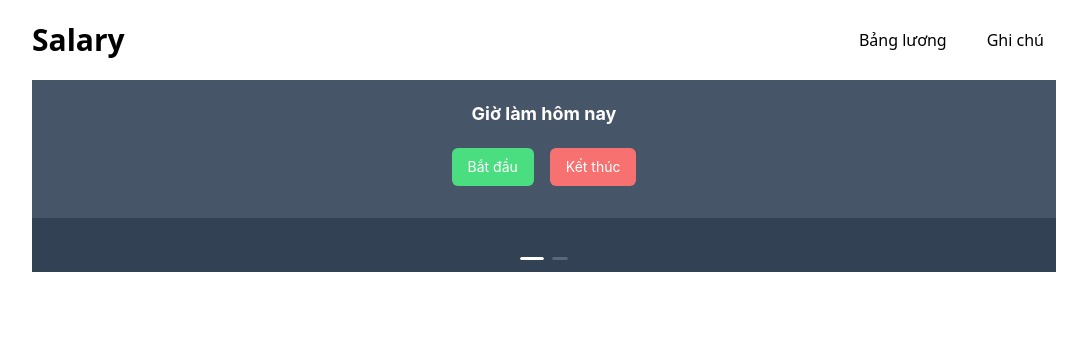
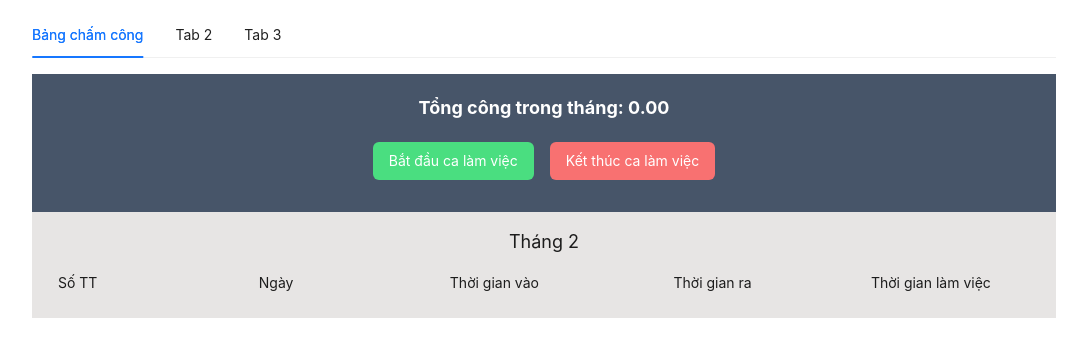
Before and after one commit to phucngdev/Salary, a React (Vite) app: page / in a window 1280 px wide. Shown: the top 356 px of the page, without its empty margins (96-1183 px from the left). Built offline with nearby package versions, Linux system fonts and the light colour scheme.

Commit message:
new update

```diff
--- a/src/components/AddNew.jsx
+++ b/src/components/AddNew.jsx
@@ -9,6 +9,13 @@ const AddNew = () => {
     const timeLocal = JSON.parse(localStorage.getItem(`month${month}`)) || [];
     return timeLocal;
   });
+
+  const totalTimeSpace = (timeStart, timeEnd, timeDay) => {
+    const startDate = new Date(`${timeDay} ${timeStart}`);
+    const endDate = new Date(`${timeDay} ${timeEnd}`);
+    const timeSpace = Math.abs(endDate - startDate) / 1000;
+    return timeSpace;
+  };
 
   const handleStart = () => {
     const newTime = {
@@ -24,6 +31,11 @@ const AddNew = () => {
   };
   const handleEnd = () => {
     time[0]["timeEnd"] = new Date().toLocaleTimeString();
+    time[0]["timeSpace"] = totalTimeSpace(
+      time[0].timeStart,
+      time[0].timeEnd,
+      time[0].timeDay
+    );
     localStorage.setItem(`month${month}`, JSON.stringify(time));
     message.success({
       content: "Kết thúc phiên làm việc",
@@ -31,22 +43,30 @@ const AddNew = () => {
     });
   };
 
+  const timeWorking = time.reduce((timeWork, value) => {
+    return timeWork + value.timeSpace;
+  }, 0);
+
   return (
     <>
       <div className="flex flex-col items-center px-3 pt-5 text-white bg-slate-600">
-        <h3 className="text-lg font-bold mb-5">Giờ làm hôm nay</h3>
+        <div className="flex items-center mb-5">
+          <h3 className="text-lg font-bold ">
+            Tổng công trong tháng: {(timeWorking / 28000).toFixed(2)}
+          </h3>
+        </div>
         <div className="flex items-center gap-4 mb-8">
           <button
             onClick={handleStart}
             className="px-4 py-2 bg-green-400 hover:bg-green-600 rounded-md"
           >
-            Bắt đầu
+            Bắt đầu ca làm việc
           </button>
           <button
             onClick={handleEnd}
             className="px-4 py-2 bg-red-400 hover:bg-red-600 rounded-md"
           >
-            Kết thúc
+            Kết thúc ca làm việc
           </button>
         </div>
       </div>
--- a/src/components/Header.jsx
+++ b/src/components/Header.jsx
@@ -1,30 +1,40 @@
 import React from "react";
 import { Helmet } from "react-helmet";
-import { Link } from "react-router-dom";
+import { Tabs } from "antd";
+import SalaryTable from "./SalaryTable";
 
+const onChange = (key) => {
+  console.log(key);
+};
+const items = [
+  {
+    key: "1",
+    label: "Bảng chấm công",
+    children: <SalaryTable></SalaryTable>,
+  },
+  {
+    key: "2",
+    label: "Tab 2",
+    children: "Content of Tab Pane 2",
+  },
+  {
+    key: "3",
+    label: "Tab 3",
+    children: "Content of Tab Pane 3",
+  },
+];
 const Header = () => {
   return (
     <>
       <Helmet>
         <title>Salary</title>
       </Helmet>
-      <div className="max-w-[80%] h-[56px] mx-auto my-3 flex items-center justify-between">
-        <h1 className="text-3xl font-bold">Salary</h1>
-        <div className="h-full flex items-center gap-4">
-          <Link
-            className="px-3 py-1 hover:border-b hover:border-b-black"
-            to="/"
-          >
-            Bảng lương
-          </Link>
-          <Link
-            className="px-3 py-1 hover:border-b hover:border-b-black"
-            to="/"
-          >
-            Ghi chú
-          </Link>
-        </div>
-      </div>
+      <Tabs
+        className="max-w-[80%] h-[56px] mx-auto my-3"
+        defaultActiveKey="1"
+        items={items}
+        onChange={onChange}
+      />
     </>
   );
 };
--- a/src/components/SalaryTable.jsx
+++ b/src/components/SalaryTable.jsx
@@ -9,15 +9,9 @@ const SalaryTable = () => {
   };
   return (
     <>
-      <div className="w-[80%] mx-auto">
-        <Carousel afterChange={onChange} className="bg-slate-700">
-          <div>
-            <AddNew></AddNew>
-          </div>
-          <div>
-            <Table></Table>
-          </div>
-        </Carousel>
+      <div>
+        <AddNew></AddNew>
+        <Table></Table>
       </div>
     </>
   );
--- a/src/components/Table.jsx
+++ b/src/components/Table.jsx
@@ -17,7 +17,12 @@ const Table = () => {
     return `${hour}:${mil}:${secon}`;
   };
 
-  const totalTimeSpace = () => {};
+  const totalTimeSpace = (timeStart, timeEnd, timeDay) => {
+    const startDate = new Date(`${timeDay} ${timeStart}`);
+    const endDate = new Date(`${timeDay} ${timeEnd}`);
+    const timeSpace = Math.abs(endDate - startDate) / 1000;
+    return timeSpace;
+  };
   return (
     <>
       <div>
--- a/src/pages/Home.jsx
+++ b/src/pages/Home.jsx
@@ -6,7 +6,6 @@ const Home = () => {
   return (
     <>
       <Header></Header>
-      <SalaryTable></SalaryTable>
     </>
   );
 };
```
